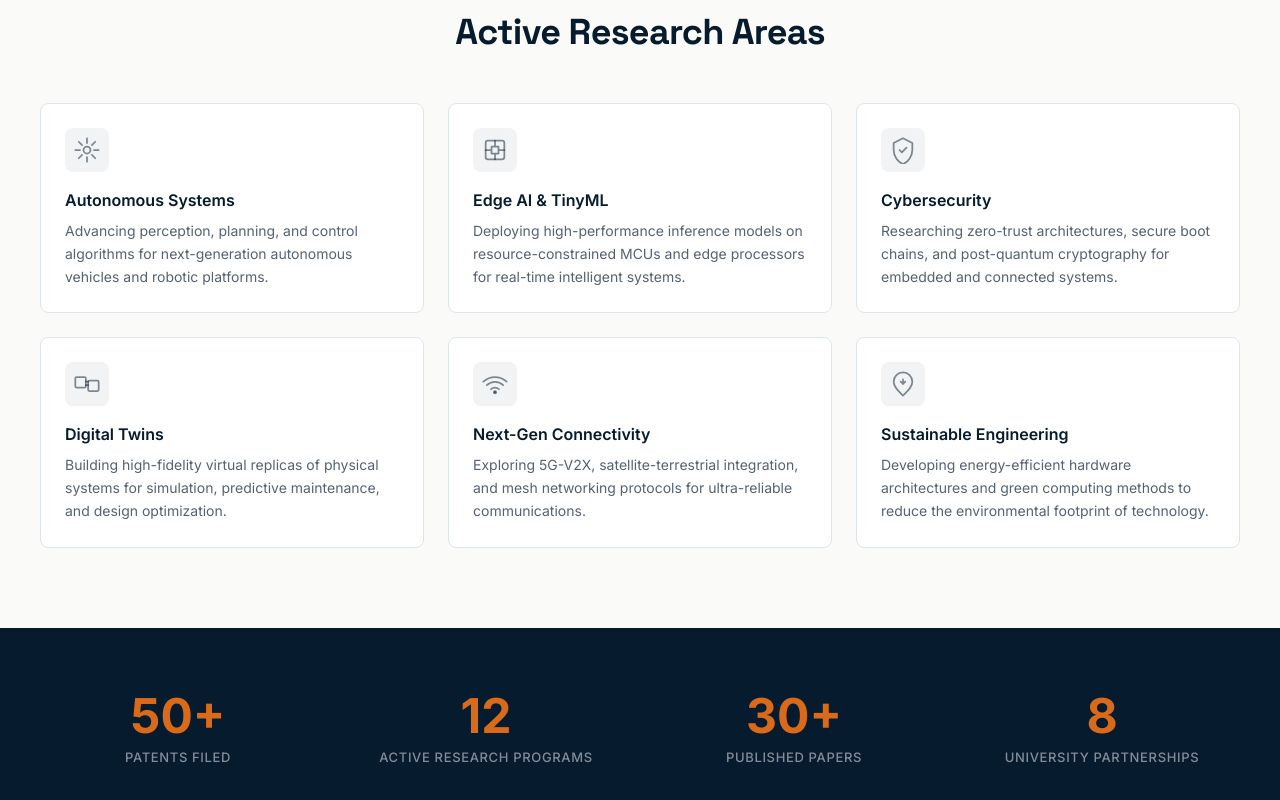
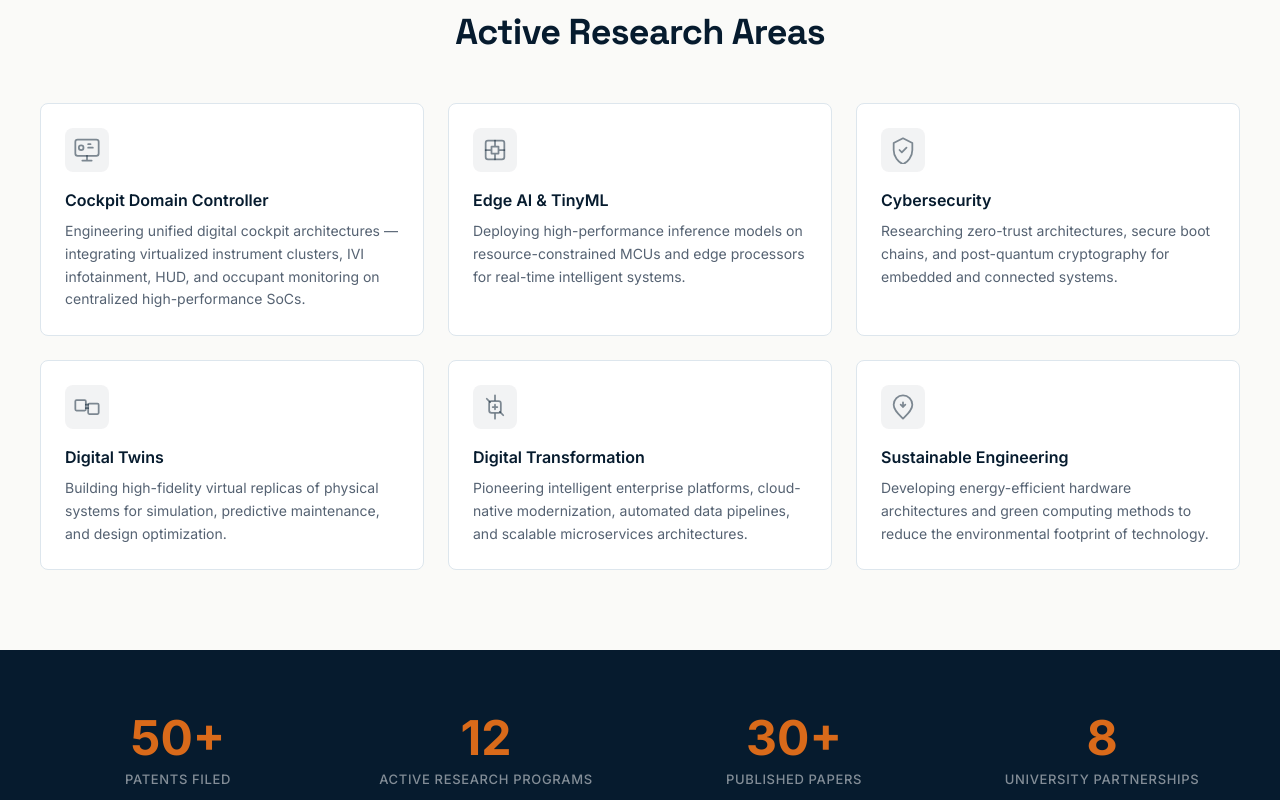
Before and after one commit to jonathan-thoms/nexzora-web-3, a React (Vite) app: page /innovation in a window 1280 px wide. Shown: the part 520-1320 px from the top of the page. Built offline with nearby package versions, Linux system fonts and the light colour scheme.

Commit message:
Implement client updates: adjust capabilities portfolio, remove Products nav, add Digital Transformation, add Cockpit Domain Controller

```diff
--- a/src/components/Capabilities.jsx
+++ b/src/components/Capabilities.jsx
@@ -72,22 +72,6 @@ const CAPABILITIES = [
     description:
       'Next-generation automotive engineering spanning ADAS, vehicle electrification, connectivity platforms, and autonomous driving stacks. Compliant with AUTOSAR, ISO 26262, and emerging SDV standards.',
     image: '/capabilities/automotive.jpg',
-  },
-  {
-    id: 'semiconductor',
-    label: 'Semiconductor & Chip Engineering',
-    tabLabel: 'Semiconductor\n& Chip',
-    description:
-      'End-to-end semiconductor design services — from RTL design and verification to physical design and post-silicon validation. Expertise across leading-edge process nodes and advanced packaging technologies.',
-    image: '/capabilities/semiconductor.jpg',
-  },
-  {
-    id: 'ai-robotics',
-    label: 'Robotics & Connected Technologies',
-    tabLabel: 'Robotics &\nConnected Tech',
-    description:
-      'End-to-end robotics engineering — from industrial automation and autonomous mobile robots to IoT-enabled connected systems. We design perception pipelines, motion control architectures, and edge-to-cloud connectivity for real-world deployment at scale.',
-    image: '/capabilities/ai-robotics.jpg',
   },
   {
     id: 'ai-systems',
--- a/src/components/Header.jsx
+++ b/src/components/Header.jsx
@@ -3,24 +3,6 @@ import { motion, AnimatePresence } from 'framer-motion';
 import { Link } from 'react-router-dom';
 
 const NAV_ITEMS = [
-  {
-    label: 'Products',
-    href: '/#capabilities',
-    megaMenu: {
-      columns: [
-        { heading: 'Platforms', items: [
-          { label: 'Embedded OS Suite', href: '/#capabilities' },
-          { label: 'AutoDrive SDK', href: '/#capabilities' },
-          { label: 'CyberShield Pro', href: '/#capabilities' },
-        ]},
-        { heading: 'Tools', items: [
-          { label: 'ChipForge IDE', href: '/#capabilities' },
-          { label: 'RoboSim Studio', href: '/#capabilities' },
-          { label: 'SecureNet Analyzer', href: '/#capabilities' },
-        ]},
-      ],
-    },
-  },
   {
     label: 'Services',
     href: '/services',
@@ -28,13 +10,13 @@ const NAV_ITEMS = [
       columns: [
         { heading: 'Engineering', items: [
           { label: 'System Design', href: '/services#engineering' },
-          { label: 'VLSI Development', href: '/services#engineering' },
+          { label: 'Digital Transformation Services', href: '/services#engineering' },
           { label: 'Firmware Engineering', href: '/services#engineering' },
         ]},
         { heading: 'Consulting', items: [
           { label: 'Architecture Review', href: '/services#consulting' },
           { label: 'Compliance Audits', href: '/services#consulting' },
-          { label: 'Digital Transformation', href: '/services#consulting' },
+          { label: 'Technology Advisory', href: '/services#consulting' },
         ]},
       ],
     },
--- a/src/pages/Innovation.jsx
+++ b/src/pages/Innovation.jsx
@@ -17,12 +17,14 @@ const fadeUp = {
 
 const RESEARCH_AREAS = [
   {
-    title: 'Autonomous Systems',
-    description: 'Advancing perception, planning, and control algorithms for next-generation autonomous vehicles and robotic platforms.',
+    title: 'Cockpit Domain Controller',
+    description: 'Engineering unified digital cockpit architectures — integrating virtualized instrument clusters, IVI infotainment, HUD, and occupant monitoring on centralized high-performance SoCs.',
     icon: (
       <svg className="w-7 h-7" viewBox="0 0 24 24" fill="none" stroke="currentColor" strokeWidth={1.5} strokeLinecap="round" strokeLinejoin="round">
-        <circle cx="12" cy="12" r="3" />
-        <path d="M12 2v4M12 18v4M2 12h4M18 12h4M4.93 4.93l2.83 2.83M16.24 16.24l2.83 2.83M4.93 19.07l2.83-2.83M16.24 7.76l2.83-2.83" />
+        <rect x="2" y="3" width="20" height="14" rx="2" />
+        <path d="M8 21h8M12 17v4" />
+        <circle cx="7" cy="10" r="2" />
+        <path d="M13 10h4M13 7h2" />
       </svg>
     ),
   },
@@ -58,12 +60,13 @@ const RESEARCH_AREAS = [
     ),
   },
   {
-    title: 'Next-Gen Connectivity',
-    description: 'Exploring 5G-V2X, satellite-terrestrial integration, and mesh networking protocols for ultra-reliable communications.',
+    title: 'Digital Transformation',
+    description: 'Pioneering intelligent enterprise platforms, cloud-native modernization, automated data pipelines, and scalable microservices architectures.',
     icon: (
       <svg className="w-7 h-7" viewBox="0 0 24 24" fill="none" stroke="currentColor" strokeWidth={1.5} strokeLinecap="round" strokeLinejoin="round">
-        <path d="M8.5 16.5a5 5 0 017 0M5 13a10 10 0 0114 0M2 10a15 15 0 0120 0" />
-        <circle cx="12" cy="19" r="1" fill="currentColor" />
+        <path d="M12 2v4M12 18v4M4.93 4.93l2.83 2.83M16.24 16.24l2.83 2.83" />
+        <rect x="7" y="7" width="10" height="10" rx="2" />
+        <path d="M10 12h4M12 10v4" />
       </svg>
     ),
   },
--- a/src/pages/Services.jsx
+++ b/src/pages/Services.jsx
@@ -15,15 +15,15 @@ const fadeUp = {
 };
 
 const HERO_METRICS = [
-  { value: '40+', label: 'Silicon Tape-outs' },
+  { value: 'Enterprise', label: 'Digital Engineering' },
   { value: '99.4%', label: 'First-Pass Success' },
   { value: '< 2 Wks', label: 'Squad Ramp-up' },
   { value: 'ISO 26262', label: 'Safety Certified' },
 ];
 
 const ECOSYSTEM_TOOLS = [
-  'Synopsys EDA',
-  'Cadence Innovus',
+  'AWS & Azure Cloud',
+  'Kubernetes & Docker',
   'ARM Neoverse',
   'RISC-V ISA',
   'AUTOSAR Adaptive',
@@ -51,17 +51,17 @@ const ENGINEERING_SERVICES = [
     ),
   },
   {
-    id: 'vlsi-chip',
-    badge: 'Silicon 3nm–28nm',
-    title: 'VLSI & Chip Development',
-    description: 'Full-flow digital and mixed-signal ASIC/SoC design from RTL coding, logic synthesis, and DFT to physical design and tape-out.',
-    deliverables: ['RTL Microarchitecture & IP Integration', 'Static Timing Analysis (STA)', 'GDSII Sign-off & Tape-out'],
-    tools: ['Synopsys Fusion', 'Cadence Innovus', 'Verilog/SystemVerilog', 'PrimeTime'],
+    id: 'digital-transformation',
+    badge: 'Modernization',
+    title: 'Digital Transformation Services',
+    description: 'End-to-end enterprise digital modernization — transforming legacy ecosystems with cloud-native architectures, API integration, microservices, and automated workflows.',
+    deliverables: ['Cloud-Native Modernization Roadmap', 'Enterprise API & Microservices Architecture', 'Automated CI/CD & DevOps Pipelines'],
+    tools: ['AWS / Azure Cloud', 'Kubernetes', 'Docker', 'GraphQL / REST APIs', 'Terraform'],
     icon: (
       <svg className="w-6 h-6" viewBox="0 0 24 24" fill="none" stroke="currentColor" strokeWidth={1.6} strokeLinecap="round" strokeLinejoin="round">
-        <rect x="6" y="6" width="12" height="12" rx="1.5" />
-        <rect x="9" y="9" width="6" height="6" rx="0.5" />
-        <path d="M9 2v4M15 2v4M9 18v4M15 18v4M2 9h4M2 15h4M18 9h4M18 15h4" />
+        <path d="M21 16V8a2 2 0 0 0-1-1.73l-7-4a2 2 0 0 0-2 0l-7 4A2 2 0 0 0 3 8v8a2 2 0 0 0 1 1.73l7 4a2 2 0 0 0 2 0l7-4A2 2 0 0 0 21 16z" />
+        <polyline points="3.27 6.96 12 12.01 20.73 6.96" />
+        <line x1="12" y1="22.08" x2="12" y2="12" />
       </svg>
     ),
   },
```
